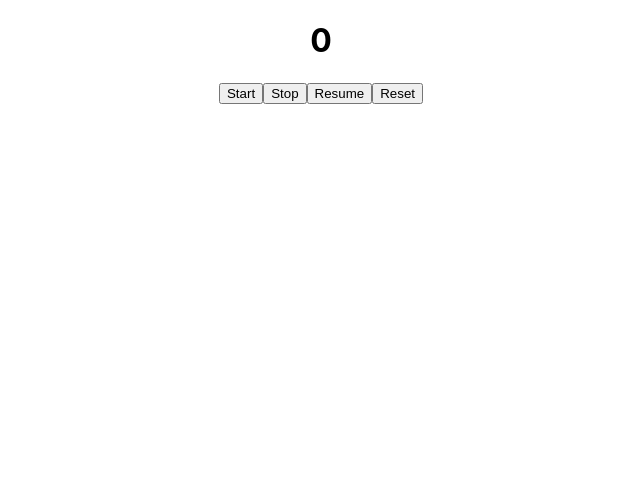
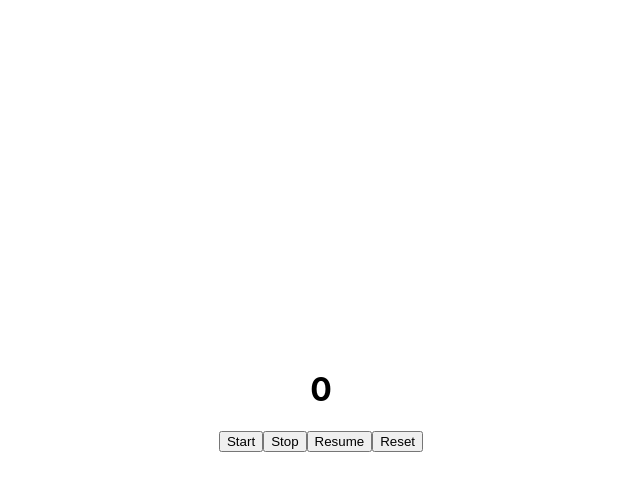
Before and after one commit to f1reball/timer_concept, a React (Create React App) app: page / in a window 1280 px wide. Shown: the top 490 px of the page, without its empty margins (319-959 px from the left). Built offline with nearby package versions, Linux system fonts and the light colour scheme.

Commit message:
added simple alignment

```diff
--- a/src/App.css
+++ b/src/App.css
@@ -1,38 +1,7 @@
 .App {
-  text-align: center;
+  display: flex;
+  justify-content: center;
+  align-items: center;
+  height: 100vh;
+  width: 100vw;
 }
-
-.App-logo {
-  height: 40vmin;
-  pointer-events: none;
-}
-
-@media (prefers-reduced-motion: no-preference) {
-  .App-logo {
-    animation: App-logo-spin infinite 20s linear;
-  }
-}
-
-.App-header {
-  background-color: #282c34;
-  min-height: 100vh;
-  display: flex;
-  flex-direction: column;
-  align-items: center;
-  justify-content: center;
-  font-size: calc(10px + 2vmin);
-  color: white;
-}
-
-.App-link {
-  color: #61dafb;
-}
-
-@keyframes App-logo-spin {
-  from {
-    transform: rotate(0deg);
-  }
-  to {
-    transform: rotate(360deg);
-  }
-}
--- /dev/null
+++ b/src/components/timer.css
@@ -0,0 +1,6 @@
+.Container {
+    display: flex;
+    justify-content: center;
+    align-items: center;
+    flex-direction: column;
+}
--- a/src/components/timer.js
+++ b/src/components/timer.js
@@ -1,4 +1,4 @@
-import { clear } from "@testing-library/user-event/dist/clear";
+import './timer.css'
 import react, { useEffect, useState } from "react";
 
 function Timer() {
@@ -28,13 +28,17 @@ function Timer() {
 
 
     return(
+        <div className="Container">
             <div>
                 <h1>{time}</h1>
+            </div>
+            <div>
                 <button onClick={(() => setTimerActive(true))}>Start</button>
                 <button onClick={(() => setTimerActive(false))}>Stop</button>
                 <button onClick={(() => setTimerActive(true))}>Resume</button>
                 <button onClick={ Reset }>Reset</button>
             </div>
+        </div>
     );
 }
 
```
Lines whose indentation alone changed are shown as unchanged.
